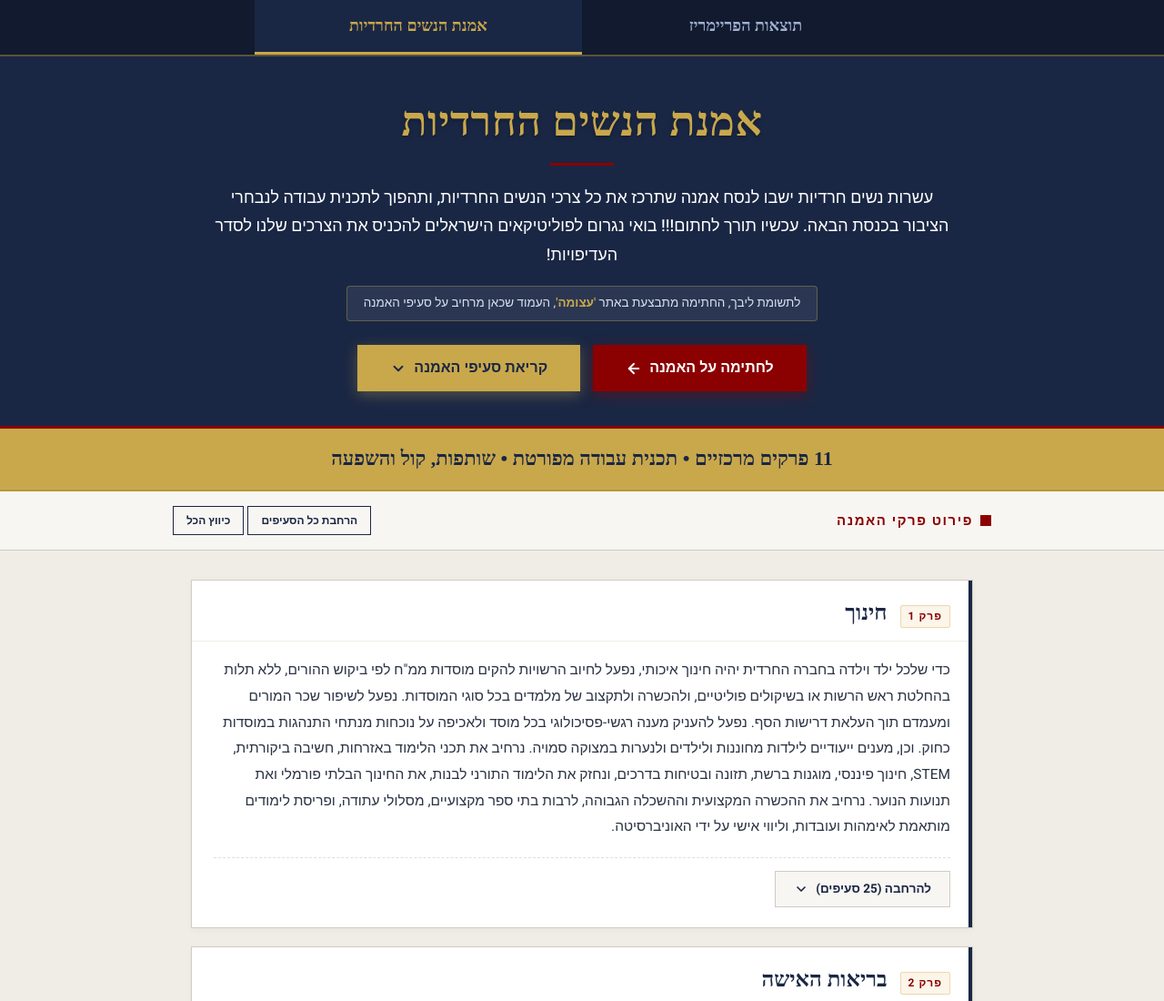
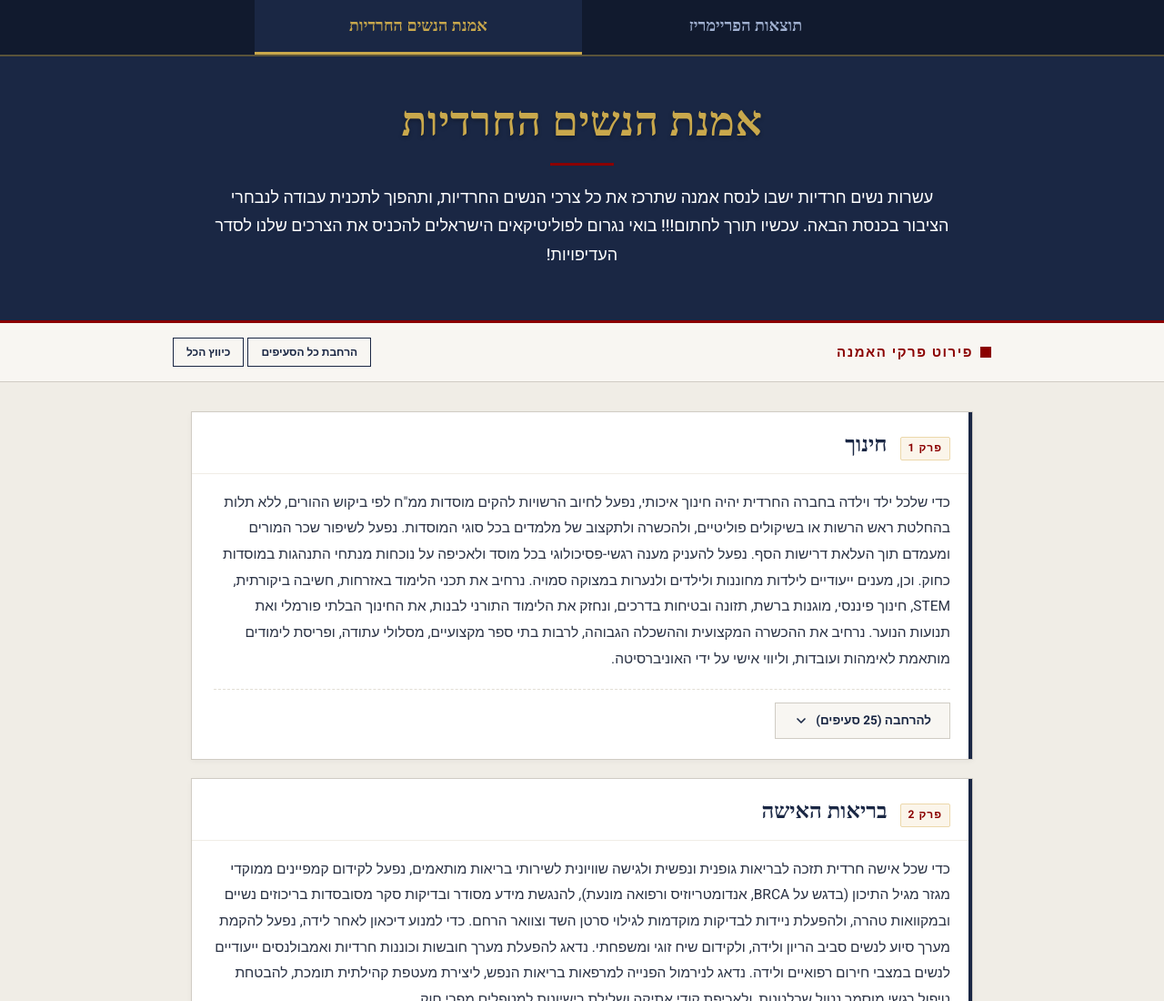
Before and after one commit to Roi-Chocron/haredisurvey, a plain HTML site: page amana.html in a window 1280 px wide. Shown: the top 1100 px of the page at 91% size. Drawn offline with Linux system fonts and the light colour scheme; no server answers; a web font is replaced by a local one.

Commit message:
Remove obsolete sections per image instructions

```diff
--- a/amana.html
+++ b/amana.html
@@ -675,28 +675,8 @@ body {
     <p class="hero-lead">
       עשרות נשים חרדיות ישבו לנסח אמנה שתרכז את כל צרכי הנשים החרדיות, ותהפוך לתכנית עבודה לנבחרי הציבור בכנסת הבאה. עכשיו תורך לחתום!!! בואי נגרום לפוליטיקאים הישראלים להכניס את הצרכים שלנו לסדר העדיפויות!
     </p>
-    <div>
-      <span class="hero-notice-pill">
-        לתשומת ליבך, החתימה מתבצעת באתר <strong>'עצומה'</strong>, העמוד שכאן מרחיב על סעיפי האמנה
-      </span>
-    </div>
-    <div class="hero-cta-wrap">
-      <a href="#sign-section" id="hero-petition-btn" class="btn-primary">
-        <span>לחתימה על האמנה</span>
-        <svg width="18" height="18" viewBox="0 0 24 24" fill="none" stroke="currentColor" stroke-width="2.5" stroke-linecap="round" stroke-linejoin="round"><line x1="19" y1="12" x2="5" y2="12"></line><polyline points="12 5 5 12 12 19"></polyline></svg>
-      </a>
-      <a href="#charter-list" class="btn-gold">
-        <span>קריאת סעיפי האמנה</span>
-        <svg width="18" height="18" viewBox="0 0 24 24" fill="none" stroke="currentColor" stroke-width="2.5" stroke-linecap="round" stroke-linejoin="round"><polyline points="6 9 12 15 18 9"></polyline></svg>
-      </a>
-    </div>
   </div>
 </header>
-
-<!-- SLOGAN BANNER -->
-<section class="slogan-banner">
-  <p>11 פרקים מרכזיים • תכנית עבודה מפורטת • שותפות, קול והשפעה</p>
-</section>
 
 <!-- SECTION CONTROLS STRIP -->
 <div class="section-strip">
```
